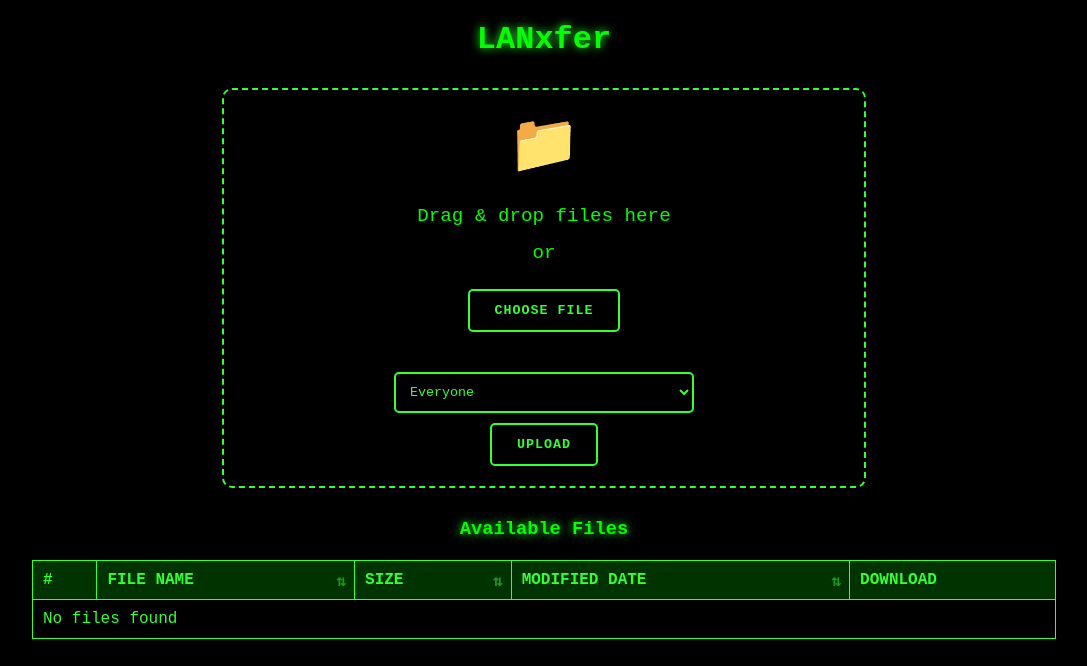
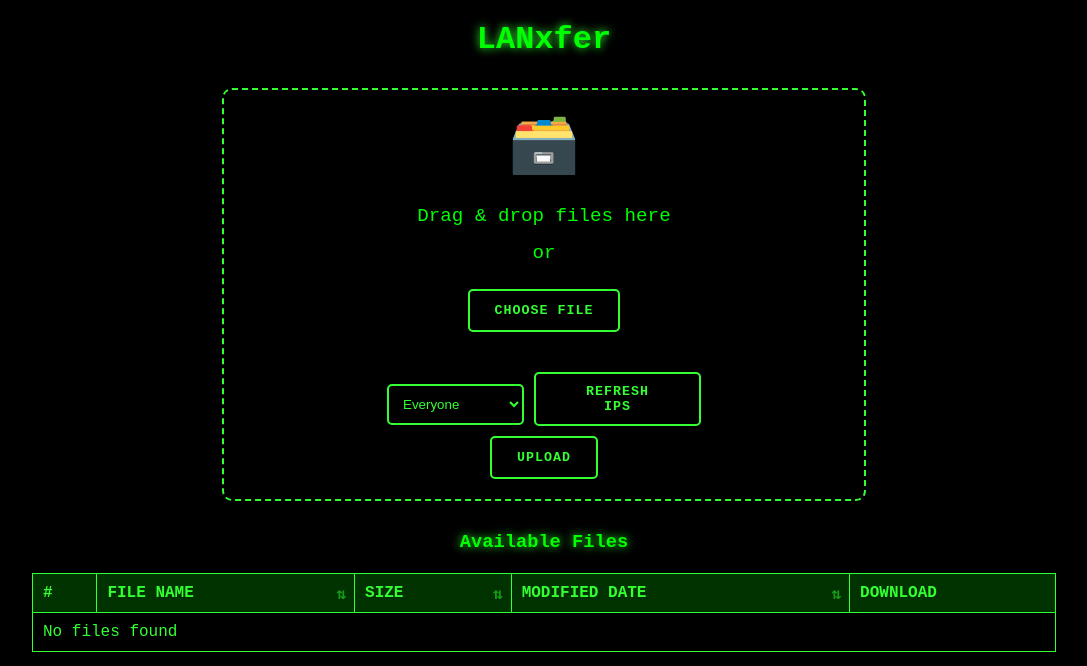
Before and after one commit to Shreyashh09/LANxfer, a Flask app: page / in a window 1280 px wide. Shown: the top 666 px of the page, without its empty margins (96-1183 px from the left). Run offline with Flask 3, Linux system fonts and the light colour scheme; data that the repository does not hold is empty; some libraries are stand-ins or nearby versions.

Commit message:
added IP refresh button

```diff
--- a/app.py
+++ b/app.py
@@ -1,135 +1,133 @@
-from flask import Flask, render_template, request, jsonify, send_from_directory, send_file
+from flask import Flask, render_template, request, jsonify, send_file
 import os
-from datetime import datetime
+from datetime import datetime, timedelta
 import socket
-import subprocess
+import uuid
+from Crypto.Cipher import AES
+from Crypto.Util.Padding import pad
+from Crypto.Random import get_random_bytes
 import threading
+import time
 
 app = Flask(__name__)
 
 UPLOAD_FOLDER = 'uploads'
 app.config['UPLOAD_FOLDER'] = UPLOAD_FOLDER
 
-# Ensure the uploads directory exists
 if not os.path.exists(UPLOAD_FOLDER):
     os.makedirs(UPLOAD_FOLDER)
 
-# Simulated database storing file info
-files_db = []  # List of { "filename": ..., "sender": ..., "recipient": ... }
-active_ips = []  # Cache for active IPs
+files_db = []
+# Dictionary to store IPs with their last-seen timestamps
+active_ips = {}  # Format: { "ip": timestamp }
+TIMEOUT_MINUTES = 0.5  # IPs older than 5 minutes are considered inactive
+
+# Pre-shared AES key (32 bytes for AES-256)
+SECRET_KEY = b'ThisIsASecretKey1234567890123456'
+print(f"AES Key (share this with clients): {SECRET_KEY.hex()}")
 
 def get_file_info(filename):
-    """Get detailed file information including timestamps and size"""
-    file_path = os.path.join(app.config['UPLOAD_FOLDER'], filename)
-    stats = os.stat(file_path)
-
-    return {
-        'name': filename,
-        'size': stats.st_size,  # File size in bytes
-        'created': stats.st_ctime,  # Creation timestamp
-        'modified': stats.st_mtime,  # Last modification timestamp
-        'accessed': stats.st_atime,  # Last access timestamp
-        'created_fmt': datetime.fromtimestamp(stats.st_ctime).strftime('%Y-%m-%d %H:%M:%S'),
-        'modified_fmt': datetime.fromtimestamp(stats.st_mtime).strftime('%Y-%m-%d %H:%M:%S'),
-        'size_fmt': format_file_size(stats.st_size)
-    }
+    try:
+        file_path = os.path.join(app.config['UPLOAD_FOLDER'], filename)
+        stats = os.stat(file_path)
+        return {
+            'name': filename,
+            'size': stats.st_size,
+            'created': stats.st_ctime,
+            'modified': stats.st_mtime,
+            'accessed': stats.st_atime,
+            'created_fmt': datetime.fromtimestamp(stats.st_ctime).strftime('%Y-%m-%d %H:%M:%S'),
+            'modified_fmt': datetime.fromtimestamp(stats.st_mtime).strftime('%Y-%m-%d %H:%M:%S'),
+            'size_fmt': format_file_size(stats.st_size)
+        }
+    except OSError as e:
+        print(f"Error getting file info for {filename}: {e}")
+        return None
 
 def format_file_size(size):
-    """Convert file size in bytes to human-readable format"""
     for unit in ['B', 'KB', 'MB', 'GB', 'TB']:
         if size < 1024:
             return f"{size:.1f} {unit}"
         size /= 1024
     return f"{size:.1f} PB"
 
-def scan_network():
-    """Periodically scan the LAN for active IPs"""
-    global active_ips
+def encrypt_file(input_path, output_path):
+    cipher = AES.new(SECRET_KEY, AES.MODE_CBC)
+    iv = cipher.iv
+    with open(input_path, 'rb') as f:
+        plaintext = f.read()
+    padded_data = pad(plaintext, AES.block_size)
+    ciphertext = cipher.encrypt(padded_data)
+    with open(output_path, 'wb') as f:
+        f.write(iv + ciphertext)
+    return output_path
+
+def cleanup_inactive_ips():
     while True:
-        try:
-            hostname = socket.gethostname()
-            local_ip = socket.gethostbyname(hostname)
-            network_prefix = ".".join(local_ip.split(".")[:-1])
-            temp_ips = []
-            lock = threading.Lock()
+        current_time = datetime.now()
+        timeout = timedelta(minutes=TIMEOUT_MINUTES)
+        with threading.Lock():
+            # Remove IPs that haven't been active within the timeout period
+            active_ips_copy = active_ips.copy()
+            for ip, last_seen in active_ips_copy.items():
+                if current_time - last_seen > timeout:
+                    del active_ips[ip]
+            print(f"Active IPs after cleanup: {list(active_ips.keys())}")
+        time.sleep(60)  # Check every minute
 
-            def ping_ip(ip):
-                if ip != local_ip:
-                    try:
-                        subprocess.check_output(
-                            ["ping", "-n", "1", "-w", "100", ip],
-                            stderr=subprocess.STDOUT,
-                            shell=True  # Required for Windows
-                        )
-                        with lock:
-                            temp_ips.append(ip)
-                    except:
-                        pass
-
-            threads = []
-            for i in range(1, 255):
-                ip = f"{network_prefix}.{i}"
-                t = threading.Thread(target=ping_ip, args=(ip,))
-                threads.append(t)
-                t.start()
-
-            for t in threads:
-                t.join()
-
-            with lock:
-                active_ips = temp_ips  # Update global list
-        except Exception as e:
-            print(f"Error scanning network: {e}")
-        threading.Event().wait(10)  # Scan every 10 seconds
-
-# Start network scanning in the background
-threading.Thread(target=scan_network, daemon=True).start()
+# Start the cleanup thread
+threading.Thread(target=cleanup_inactive_ips, daemon=True).start()
 
 @app.route('/')
 def index():
+    global active_ips
+    with threading.Lock():
+        active_ips[request.remote_addr] = datetime.now()  # Update timestamp
     return render_template('index.html')
 
 @app.route('/get_ips')
 def get_ips():
-    """Returns a list of available IPs on the same network"""
-    return jsonify(active_ips)
+    global active_ips
+    with threading.Lock():
+        active_ips[request.remote_addr] = datetime.now()  # Update timestamp
+        current_time = datetime.now()
+        timeout = timedelta(minutes=TIMEOUT_MINUTES)
+        # Only return IPs that are still active
+        active_list = [ip for ip, ts in active_ips.items() if current_time - ts <= timeout]
+        print(f"Active IPs returned: {active_list}")
+        return jsonify(active_list)
 
 @app.route('/get_files')
 def get_files():
-    """Returns a list of files with detailed information"""
+    global active_ips
+    user_ip = request.remote_addr
+    with threading.Lock():
+        active_ips[user_ip] = datetime.now()  # Update timestamp
     try:
-        user_ip = request.remote_addr
         user_files = [f for f in files_db if f["recipient"] == user_ip or f["recipient"] == "Everyone"]
-
         files = []
         for file_info in user_files:
-            try:
-                file_details = get_file_info(file_info["filename"])
+            file_details = get_file_info(file_info["encrypted_filename"])
+            if file_details:
+                file_details['original_name'] = file_info["filename"]
                 files.append(file_details)
-            except OSError as e:
-                print(f"Error getting info for file {file_info['filename']}: {e}")
-                continue
 
-        # Sort parameter handling
-        sort_by = request.args.get('sort', 'name')  # Default sort by name
-        sort_order = request.args.get('order', 'asc')  # Default ascending order
-
-        # Sort files based on request parameters
+        sort_by = request.args.get('sort', 'name')
+        if sort_by not in ['name', 'size', 'created', 'modified', 'accessed']:
+            sort_by = 'name'
+        sort_order = request.args.get('order', 'asc')
         reverse = sort_order.lower() == 'desc'
         files.sort(key=lambda x: x[sort_by], reverse=reverse)
-
         return jsonify(files)
     except Exception as e:
         return jsonify({'error': str(e)}), 500
 
-@app.route('/uploads/<filename>')
-def uploaded_file(filename):
-    """Serves uploaded files"""
-    return send_from_directory(app.config['UPLOAD_FOLDER'], filename)
-
 @app.route('/upload', methods=['POST'])
 def upload_file():
-    """Handles file uploads"""
+    global active_ips
+    sender = request.remote_addr
+    with threading.Lock():
+        active_ips[sender] = datetime.now()  # Update timestamp
     try:
         if 'file' not in request.files:
             return "No file part", 400
@@ -138,48 +136,61 @@ def upload_file():
         if file.filename == '':
             return "No selected file", 400
 
-        # Get recipient from form data
         recipient = request.form.get("recipient", "Everyone")
-        sender = request.remote_addr
 
-        # Get the file path
-        filename = file.filename
-        file_path = os.path.join(app.config['UPLOAD_FOLDER'], filename)
+        original_filename = file.filename
+        temp_path = os.path.join(app.config['UPLOAD_FOLDER'], "temp_" + original_filename)
+        file.save(temp_path)
 
-        # Save the file
-        file.save(file_path)
+        encrypted_filename = f"{original_filename}_{uuid.uuid4().hex[:8]}.enc"
+        encrypted_path = os.path.join(app.config['UPLOAD_FOLDER'], encrypted_filename)
+        encrypt_file(temp_path, encrypted_path)
+        os.remove(temp_path)
 
-        # Store file metadata
         files_db.append({
-            "filename": filename,
+            "filename": original_filename,
+            "encrypted_filename": encrypted_filename,
             "sender": sender,
             "recipient": recipient
         })
 
-        # Get and return the file info
-        file_info = get_file_info(filename)
-        return jsonify({
-            'message': "File uploaded successfully!",
-            'file': file_info
-        }), 200
+        file_info = get_file_info(encrypted_filename)
+        if file_info:
+            file_info['original_name'] = original_filename
+            return jsonify({
+                'message': "File uploaded and encrypted successfully!",
+                'file': file_info
+            }), 200
+        else:
+            return jsonify({'error': "Failed to get file info"}), 500
 
     except Exception as e:
         return jsonify({'error': str(e)}), 500
 
 @app.route('/download/<filename>', methods=['GET'])
 def download_file(filename):
-    """Allows only the recipient to download the file"""
+    global active_ips
     user_ip = request.remote_addr
-    file_info = next((f for f in files_db if f["filename"] == filename), None)
+    with threading.Lock():
+        active_ips[user_ip] = datetime.now()  # Update timestamp
+    file_info = next((f for f in files_db if f["encrypted_filename"] == filename), None)
 
     if not file_info:
+        print(f"Download failed: File {filename} not found")
         return jsonify({"error": "File not found"}), 404
 
     if file_info["recipient"] != user_ip and file_info["recipient"] != "Everyone":
+        print(f"Download failed: Access denied for {user_ip}")
         return jsonify({"error": "Access denied"}), 403
 
-    file_path = os.path.join(UPLOAD_FOLDER, filename)
-    return send_file(file_path, as_attachment=True)
+    encrypted_path = os.path.join(UPLOAD_FOLDER, filename)
+    print(f"Sending encrypted file {encrypted_path} to {user_ip}")
+    return send_file(
+        encrypted_path,
+        as_attachment=True,
+        download_name=filename,
+        mimetype='application/octet-stream'
+    )
 
 if __name__ == '__main__':
     app.run(host='0.0.0.0', port=5000, debug=True)
--- a/static/script.js
+++ b/static/script.js
@@ -1,26 +1,25 @@
-// Global variables for sorting
 let currentSort = {
     column: 'name',
     direction: 'asc'
 };
+
+// Pre-shared AES key (matches server’s SECRET_KEY)
+const SECRET_KEY_HEX = '546869734973415365637265744b657931323334353637383930313233343536'; // ThisIsASecretKey1234567890123456
 
 document.addEventListener("DOMContentLoaded", function () {
     const dropZone = document.getElementById('dropZone');
     const fileInput = document.getElementById('fileInput');
     const selectedFileDiv = document.getElementById('selectedFile');
 
-    // File input change handler
     fileInput.addEventListener('change', function(e) {
         handleFileSelect(e.target.files[0]);
     });
 
-    // Prevent default drag behaviors
     ['dragenter', 'dragover', 'dragleave', 'drop'].forEach(eventName => {
         dropZone.addEventListener(eventName, preventDefaults, false);
         document.body.addEventListener(eventName, preventDefaults, false);
     });
 
-    // Highlight drop zone when item is dragged over it
     ['dragenter', 'dragover'].forEach(eventName => {
         dropZone.addEventListener(eventName, highlight, false);
     });
@@ -29,38 +28,28 @@ document.addEventListener("DOMContentLoaded", function () {
         dropZone.addEventListener(eventName, unhighlight, false);
     });
 
-    // Handle dropped files
     dropZone.addEventListener('drop', handleDrop, false);
 
-    // Add click handlers for sortable headers
     document.querySelectorAll('th.sortable').forEach(header => {
         header.addEventListener('click', () => {
             const column = header.dataset.sort;
-
-            // Update sort direction
             if (currentSort.column === column) {
                 currentSort.direction = currentSort.direction === 'asc' ? 'desc' : 'asc';
             } else {
                 currentSort.column = column;
                 currentSort.direction = 'asc';
             }
-
-            // Update header classes
             document.querySelectorAll('th.sortable').forEach(th => {
                 th.classList.remove('asc', 'desc');
             });
             header.classList.add(currentSort.direction);
-
-            // Fetch files with new sort parameters
             fetchFiles();
         });
     });
 
-    // Initial fetches
     fetchFiles();
-    fetchIPs();
-    // Refresh IPs every 10 seconds
-    setInterval(fetchIPs, 10000);
+    fetchIPs(); // Initial fetch only
+    // Removed setInterval(fetchIPs, 30000) - refresh is now manual via button
 });
 
 function preventDefaults(e) {
@@ -126,30 +115,35 @@ function populateFileTable(files) {
         const row = document.createElement("tr");
         row.innerHTML = `
             <td>${index + 1}</td>
-            <td>${file.name}</td>
+            <td>${file.original_name}</td>
             <td>${file.size_fmt}</td>
             <td>${file.modified_fmt}</td>
-            <td><a href="/download/${file.name}" download>📥 Download</a></td>
+            <td><button onclick="downloadAndDecrypt('${file.name}', '${file.original_name}')">📥 Download</button></td>
         `;
         tableBody.appendChild(row);
     });
 }
 
 function fetchIPs() {
+    const recipientSelect = document.getElementById('recipientSelect');
+    const currentValue = recipientSelect.value; // Store current selection
+
     fetch('/get_ips')
         .then(response => response.json())
         .then(ips => {
-            const recipientSelect = document.getElementById('recipientSelect');
-            // Clear existing IPs except "Everyone"
+            // Clear options except "Everyone"
             while (recipientSelect.options.length > 1) {
                 recipientSelect.remove(1);
             }
+            // Add IPs to dropdown
             ips.forEach(ip => {
                 const option = document.createElement('option');
                 option.value = ip;
                 option.textContent = ip;
                 recipientSelect.appendChild(option);
             });
+            // Restore the previous selection if it still exists, else default to "Everyone"
+            recipientSelect.value = (ips.includes(currentValue) && currentValue !== "Everyone") ? currentValue : "Everyone";
         })
         .catch(error => {
             console.error("Error fetching IPs:", error);
@@ -186,7 +180,6 @@ function uploadFile() {
         }
         alert(result.message || "File uploaded successfully!");
         fetchFiles();
-        // Reset the upload interface
         document.getElementById('selectedFile').style.display = 'none';
         fileInput.value = '';
         recipientSelect.value = 'Everyone';
@@ -196,3 +189,48 @@ function uploadFile() {
         alert("Error uploading file: " + error.message);
     });
 }
+
+function downloadAndDecrypt(encryptedFilename, originalFilename) {
+    fetch(`/download/${encryptedFilename}`)
+        .then(response => {
+            if (!response.ok) throw new Error('Failed to fetch encrypted file');
+            return response.arrayBuffer();
+        })
+        .then(encryptedData => {
+            const encryptedBytes = new Uint8Array(encryptedData);
+            const iv = encryptedBytes.slice(0, 16);
+            const ciphertext = encryptedBytes.slice(16);
+
+            // Decrypt using CryptoJS
+            const key = CryptoJS.enc.Hex.parse(SECRET_KEY_HEX);
+            const ivWordArray = CryptoJS.lib.WordArray.create(iv);
+            const ciphertextWordArray = CryptoJS.lib.WordArray.create(ciphertext);
+
+            const decrypted = CryptoJS.AES.decrypt(
+                { ciphertext: ciphertextWordArray },
+                key,
+                { iv: ivWordArray, mode: CryptoJS.mode.CBC, padding: CryptoJS.pad.Pkcs7 }
+            );
+
+            // Convert decrypted data to binary
+            const decryptedHex = decrypted.toString(CryptoJS.enc.Hex);
+            const decryptedBytes = new Uint8Array(decryptedHex.match(/.{1,2}/g).map(byte => parseInt(byte, 16)));
+
+            // Create and download the file
+            const blob = new Blob([decryptedBytes], { type: 'application/octet-stream' });
+            const url = window.URL.createObjectURL(blob);
+            const a = document.createElement('a');
+            a.href = url;
+            a.download = originalFilename;
+            document.body.appendChild(a);
+            a.click();
+            document.body.removeChild(a);
+            window.URL.revokeObjectURL(url);
+
+            console.log(`Decrypted and downloaded ${originalFilename}`);
+        })
+        .catch(error => {
+            console.error("Error decrypting file:", error);
+            alert("Failed to decrypt and download file: " + error.message);
+        });
+}
--- a/static/styles.css
+++ b/static/styles.css
@@ -64,7 +64,6 @@ h1, h2, h3 {
     display: none;
 }
 
-/* Button Styling */
 button {
     background: transparent;
     color: #33ff33;
@@ -87,7 +86,6 @@ button:hover {
     box-shadow: 0 0 15px rgba(51, 255, 51, 0.5);
 }
 
-/* Table Styling */
 table {
     width: 80%;
     margin: 20px auto;
@@ -106,7 +104,6 @@ th {
     text-transform: uppercase;
 }
 
-/* Sortable Table Headers */
 th.sortable {
     cursor: pointer;
     position: relative;
@@ -147,7 +144,6 @@ a:hover {
     text-shadow: 0px 0px 10px #33ff33;
 }
 
-/* Dropdown Styling */
 #recipientSelect {
     background: transparent;
     border: 2px solid #33ff33;
@@ -155,13 +151,23 @@ a:hover {
     padding: 10px;
     border-radius: 5px;
     margin-top: 10px;
-    width: 80%;
-    max-width: 300px;
-    font-family: 'Courier New', monospace;
+    width: 70%; /* Reduced width to fit beside button */
+    max-width: 250px;
 }
 
 #recipientSelect option {
     background: black;
     color: #33ff33;
-    font-family: 'Courier New', monospace;
 }
+
+.recipient-wrapper {
+    display: flex;
+    align-items: center;
+    gap: 10px; /* Space between dropdown and button */
+    margin-top: 10px;
+}
+
+#refreshIPsButton {
+    padding: 10px 50px; /* Slightly smaller than other buttons */
+    margin-top: 0; /* Align with dropdown */
+}
--- a/templates/index.html
+++ b/templates/index.html
@@ -9,20 +9,21 @@
 <body>
     <h1>LANxfer</h1>
 
-    <!-- Enhanced Upload Container -->
     <div class="upload-container" id="dropZone">
         <div class="upload-prompt">
-            <div class="upload-icon">📁</div>
+            <div class="upload-icon">🗃️</div>
             <div>Drag & drop files here</div>
             <div>or</div>
             <div class="file-input-wrapper">
                 <input type="file" id="fileInput">
                 <button type="button">Choose File</button>
             </div>
-            <select id="recipientSelect">
-                <option value="Everyone">Everyone</option>
-                <!-- IPs will be dynamically added here -->
-            </select>
+            <div class="recipient-wrapper">
+                <select id="recipientSelect">
+                    <option value="Everyone">Everyone</option>
+                </select>
+                <button onclick="fetchIPs()" id="refreshIPsButton">Refresh IPs</button>
+            </div>
         </div>
         <div class="selected-file" id="selectedFile"></div>
         <button onclick="uploadFile()" id="uploadButton">Upload</button>
@@ -40,10 +41,10 @@
             </tr>
         </thead>
         <tbody>
-            <!-- Files will be dynamically added here -->
         </tbody>
     </table>
 
+    <script src="https://cdnjs.cloudflare.com/ajax/libs/crypto-js/4.1.1/crypto-js.min.js"></script>
     <script src="{{ url_for('static', filename='script.js') }}"></script>
 </body>
 </html>
```
